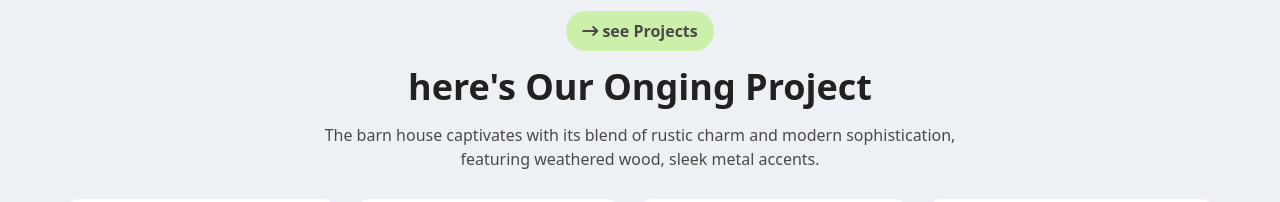
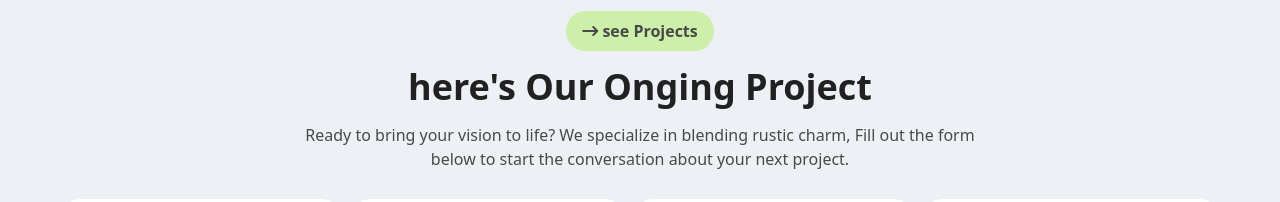
Before and after one commit to Sumu154/Programming_hero-Assignment_3, a plain HTML site: page index.html in a window 1280 px wide. Shown: the part 3760-3962 px from the top of the page. Drawn offline with nearby package versions, Linux system fonts and the light colour scheme.

Commit message:
check and update

```diff
--- a/index.html
+++ b/index.html
@@ -374,8 +374,8 @@
                 </button>
                 <h3 class="font-bold text-grey5 text-center text-2xl sm:text-3xl lg:text-4xl "> here's Our Onging Project </h3>
                 <p class="font-medium text-grey4 text-center text-sm sm:text-base">
-                  The barn house captivates with its blend of rustic charm and
-                  modern sophistication, featuring weathered wood, sleek metal accents.
+                  Ready to bring your vision to life? We specialize in blending rustic charm,
+                  Fill out the form below to start the conversation about your next project.
                 </p>
               </div>
 
```
